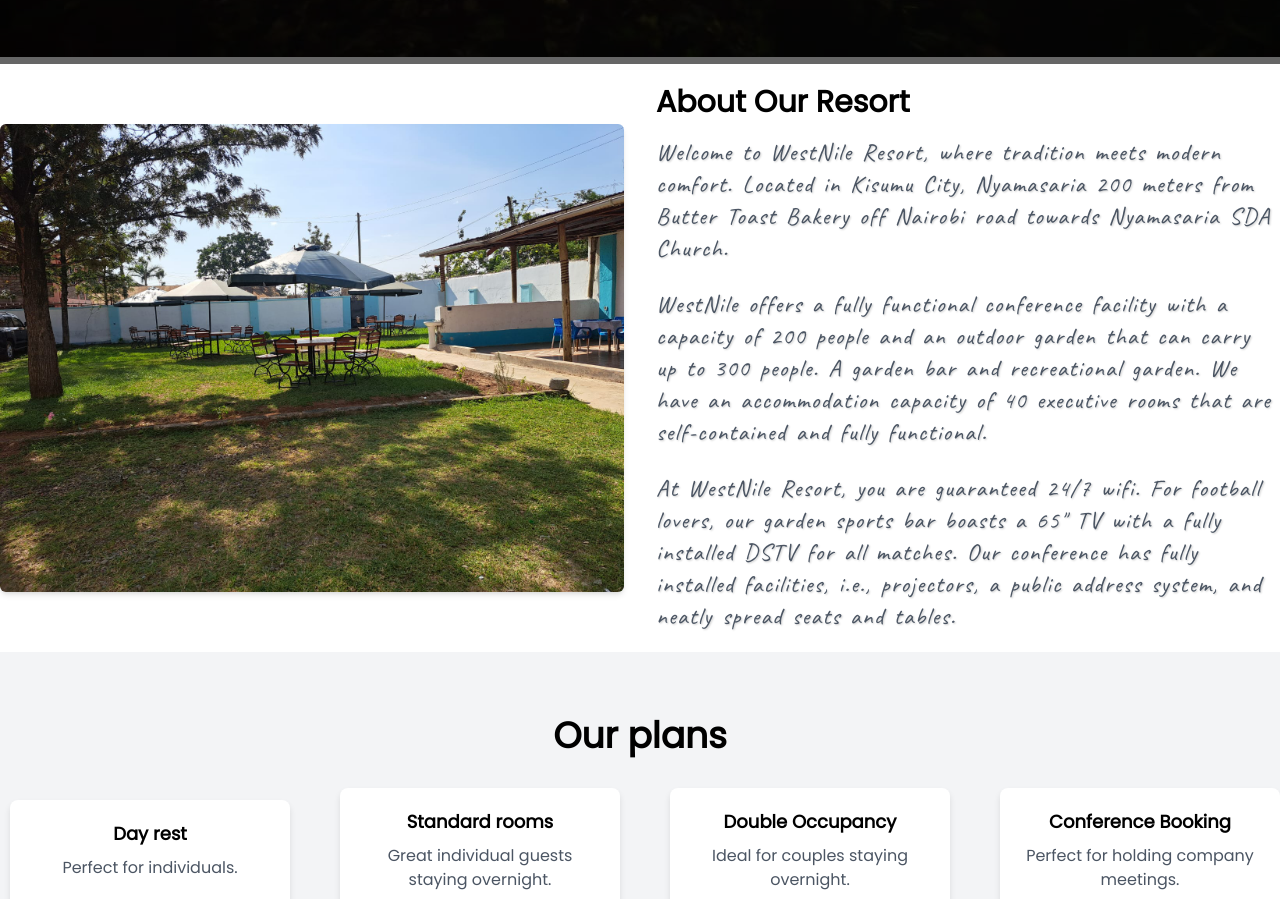
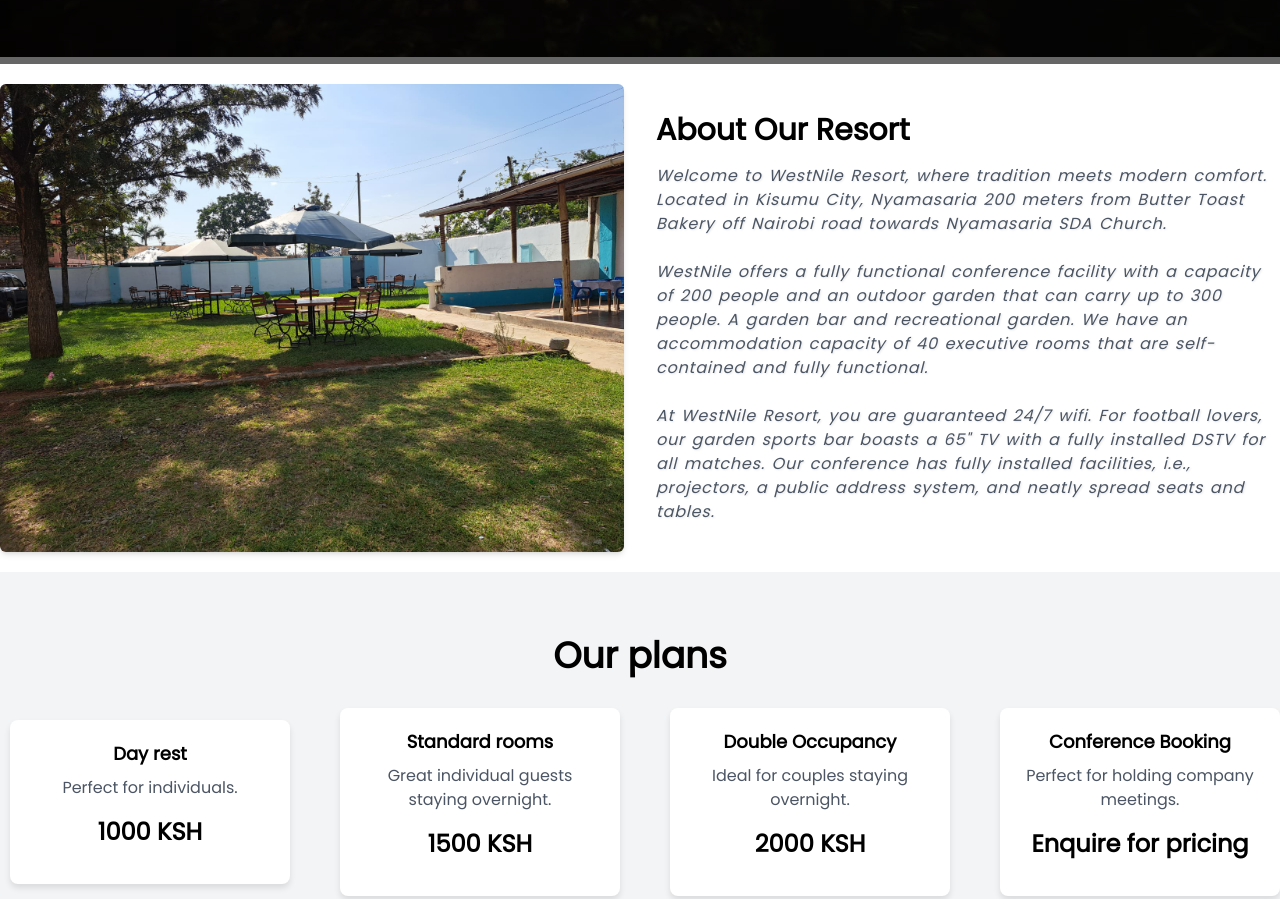
Before and after one commit to alvinkenyagah/weniresort.com-, a React (Vite) app: page / in a window 1280 px wide. Shown: the part 1000-1899 px from the top of the page. Built offline with nearby package versions, Linux system fonts and the light colour scheme.

Commit message:
Change font style about

```diff
--- a/src/components/about/About.css
+++ b/src/components/about/About.css
@@ -1,10 +1,9 @@
 .calligraph {
-    font-family: 'Caveat', cursive;
+    font-family: 'Poppins', cursive;
 
-    /* font-style: italic; */
+    font-style: italic;
     letter-spacing: 0.05em;
     word-spacing: 0.1em;
     line-height: 1.5;
-    color: #333;
-    text-shadow: 1px 1px 2px rgba(0, 0, 0, 0.2);
+    text-shadow: 1px 1px 2px rgba(129, 128, 128, 0.2);
   }
--- a/src/components/about/About.jsx
+++ b/src/components/about/About.jsx
@@ -21,14 +21,14 @@
             {/* Text Content */}
             <div className="text-center md:text-left">
               <h2 className="text-3xl font-bold mb-4">About Our Resort</h2>
-              <p className="text-gray-600 text-2xl mb-6 calligraph">
+              <p className="text-gray-600  mb-6 calligraph">
                 Welcome to WestNile Resort, where tradition meets modern comfort. Located in Kisumu City, Nyamasaria 200 meters from Butter Toast Bakery off Nairobi road towards Nyamasaria SDA Church.
               </p>
-              <p className="text-gray-600 text-2xl mb-6 calligraph">
+              <p className="text-gray-600  mb-6 calligraph">
                 WestNile offers a fully functional conference facility with a capacity of 200 people and an outdoor garden that can carry up to 300 people.
                 A garden bar and recreational garden. We have an accommodation capacity of 40 executive rooms that are self-contained and fully functional.
               </p>
-              <p className="text-gray-600 text-2xl calligraph">
+              <p className="text-gray-600  calligraph">
                 At WestNile Resort, you are guaranteed 24/7 wifi. For football lovers, our garden sports bar boasts a 65" TV with a fully installed DSTV for all matches.
                 Our conference has fully installed facilities, i.e., projectors, a public address system, and neatly spread seats and tables.
               </p>
--- a/src/components/about/Aboutpage.jsx
+++ b/src/components/about/Aboutpage.jsx
@@ -31,14 +31,14 @@
             {/* Text Content */}
             <div className="text-center md:text-left">
               <h2 className="text-3xl font-bold mb-4">About Our Resort</h2>
-              <p className="text-gray-600 mb-6 calligraphy">
+              <p className="text-gray-600 mb-6 calligraph">
                 Welcome to WestNile Resort, where tradition meets modern comfort. Located in Kisumu City, Nyamasaria 200 meters from Butter Toast Bakery off Nairobi road towards Nyamasaria SDA Church.
               </p>
-              <p className="text-gray-600 mb-6 calligraphy">
+              <p className="text-gray-600 mb-6 calligraph">
                 WestNile offers a fully functional conference facility with a capacity of 200 people and an outdoor garden that can carry up to 300 people.
                 A garden bar and recreational garden. We have an accommodation capacity of 40 executive rooms that are self-contained and fully functional.
               </p>
-              <p className="text-gray-600 calligraphy">
+              <p className="text-gray-600 calligraph">
                 At WestNile Resort, you are guaranteed 24/7 wifi. For football lovers, our garden sports bar boasts a 65" TV with a fully installed DSTV for all matches.
                 Our conference has fully installed facilities, i.e., projectors, a public address system, and neatly spread seats and tables.
               </p>
```
